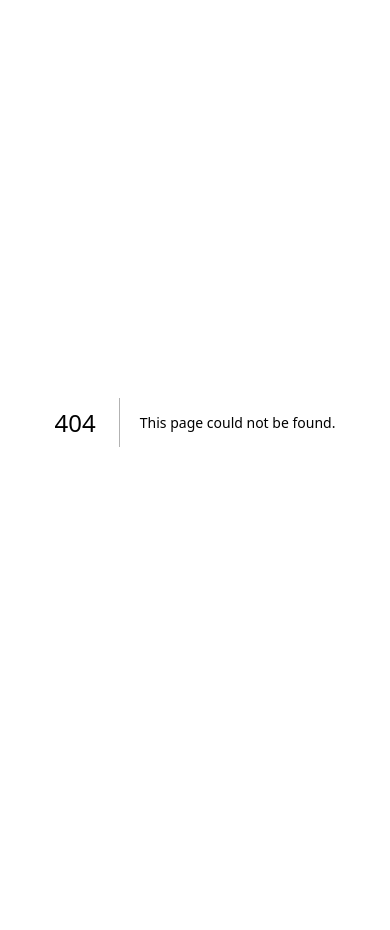
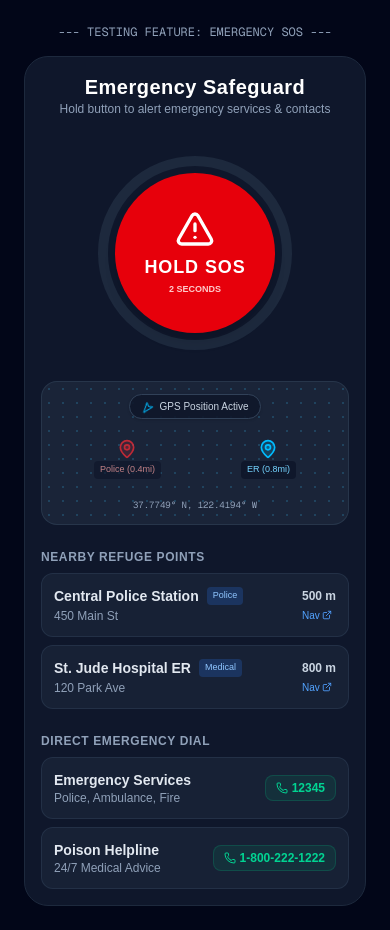
Before and after one commit to CailynMuljadi/sistech-finpro, a Next.js app: page /test-emergency in a window 390 px wide. Before the commit this address had no page. Before the commit the page ends 844 px from the top, so only its background shows below. Built offline with nearby package versions, Linux system fonts and the light colour scheme.

Commit message:
testing mobile and desktop emergency feature

```diff
--- /dev/null
+++ b/app/test-emergency/page.tsx
@@ -0,0 +1,19 @@
+'use client';
+
+import React from 'react';
+import { SosMainPanel } from '@/features/Emergency/SosMainPanel';
+
+export default function TestEmergencyPage() {
+  return (
+    <div className="min-h-screen bg-slate-950 p-6 flex flex-col items-center justify-center">
+      <div className="w-full max-w-md">
+        <h1 className="text-slate-400 text-xs font-mono mb-4 text-center">
+          --- TESTING FEATURE: EMERGENCY SOS ---
+        </h1>
+
+        {/* Render the full SosMainPanel containing all sub-features */}
+        <SosMainPanel />
+      </div>
+    </div>
+  );
+}
--- a/features/Emergency/EmergencyShortcuts.tsx
+++ b/features/Emergency/EmergencyShortcuts.tsx
@@ -5,7 +5,7 @@ import { Phone } from 'lucide-react';
 
 export const EmergencyShortcuts: React.FC = () => {
   const services = [
-    { label: "Emergency Services", number: "911", desc: "Police, Ambulance, Fire" },
+    { label: "Emergency Services", number: "12345", desc: "Police, Ambulance, Fire" },
     { label: "Poison Helpline", number: "1-800-222-1222", desc: "24/7 Medical Advice" },
   ];
 
--- a/features/Emergency/SafePointsList.tsx
+++ b/features/Emergency/SafePointsList.tsx
@@ -5,8 +5,8 @@ import { ExternalLink } from 'lucide-react';
 
 export const SafePointsList: React.FC = () => {
   const points = [
-    { id: 1, name: "Central Police Station", type: "Police", distance: "0.4 mi", address: "450 Main St" },
-    { id: 2, name: "St. Jude Hospital ER", type: "Medical", distance: "0.8 mi", address: "120 Park Ave" },
+    { id: 1, name: "Central Police Station", type: "Police", distance: "500 m", address: "450 Main St" },
+    { id: 2, name: "St. Jude Hospital ER", type: "Medical", distance: "800 m", address: "120 Park Ave" },
   ];
 
   return (
--- a/features/Emergency/SosButton.tsx
+++ b/features/Emergency/SosButton.tsx
@@ -32,6 +32,11 @@ export const SosButton: React.FC<SosButtonProps> = ({ onTrigger }) => {
     }, 100);
   };
 
+const handleTouchStart = (e: React.TouchEvent) => {
+  // Prevents mobile browser context popups/selection when holding down
+  if (e.cancelable) e.preventDefault();
+  startHold();
+};
   const cancelHold = () => {
     if (isHolding) {
       if (timerRef.current) clearInterval(timerRef.current);
@@ -119,7 +124,7 @@ export const SosButton: React.FC<SosButtonProps> = ({ onTrigger }) => {
         onMouseLeave={cancelHold}
         onTouchStart={startHold}
         onTouchEnd={cancelHold}
-        className={`absolute w-40 h-40 rounded-full flex flex-col items-center justify-center text-white shadow-lg transition select-none ${
+        className={`absolute w-40 h-40 rounded-full flex flex-col items-center justify-center text-white shadow-lg transition select-none touch-none ${
           isHolding ? 'bg-red-700 scale-95' : 'bg-red-600 hover:bg-red-500'
         }`}
       >
```
